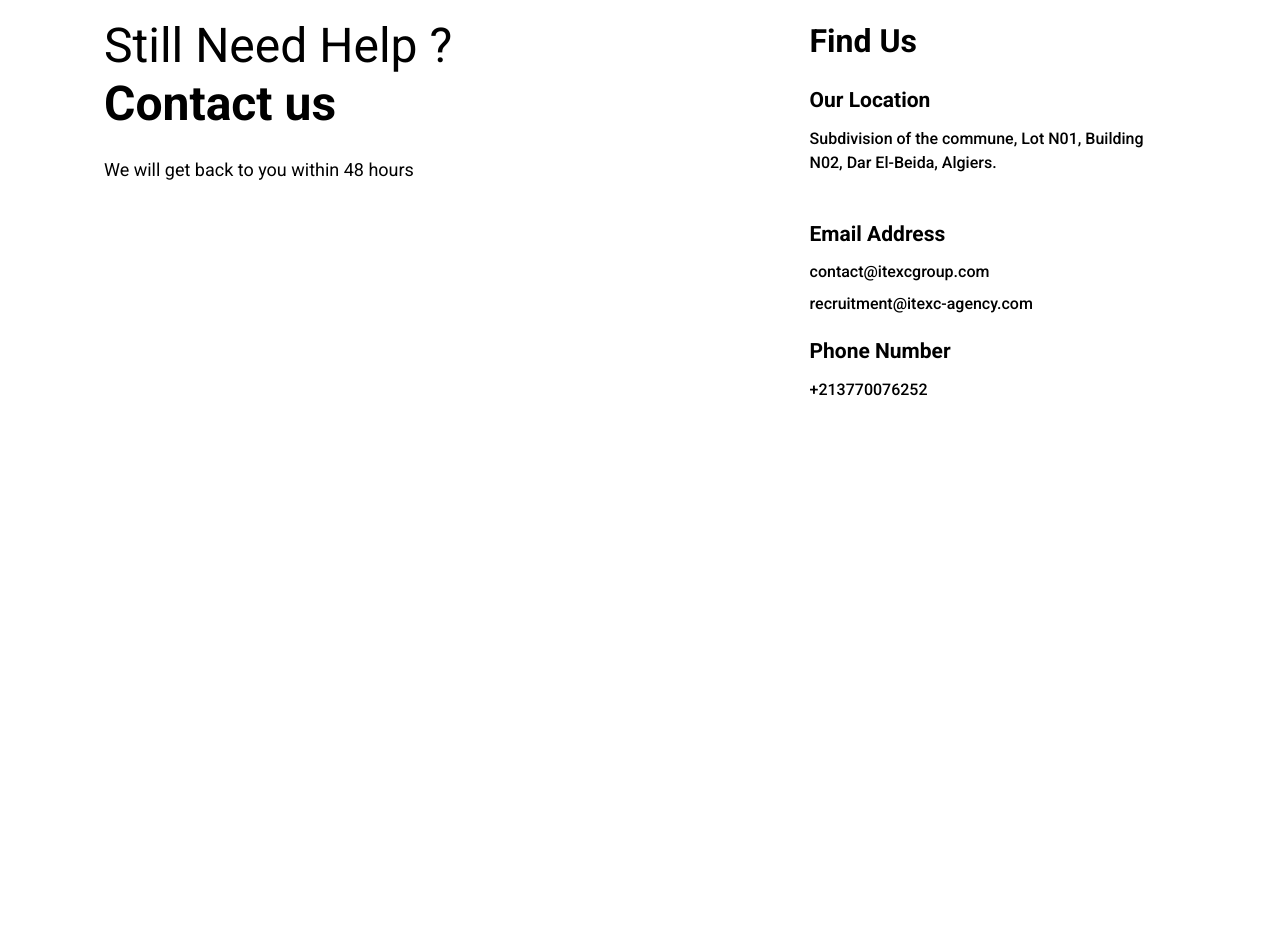
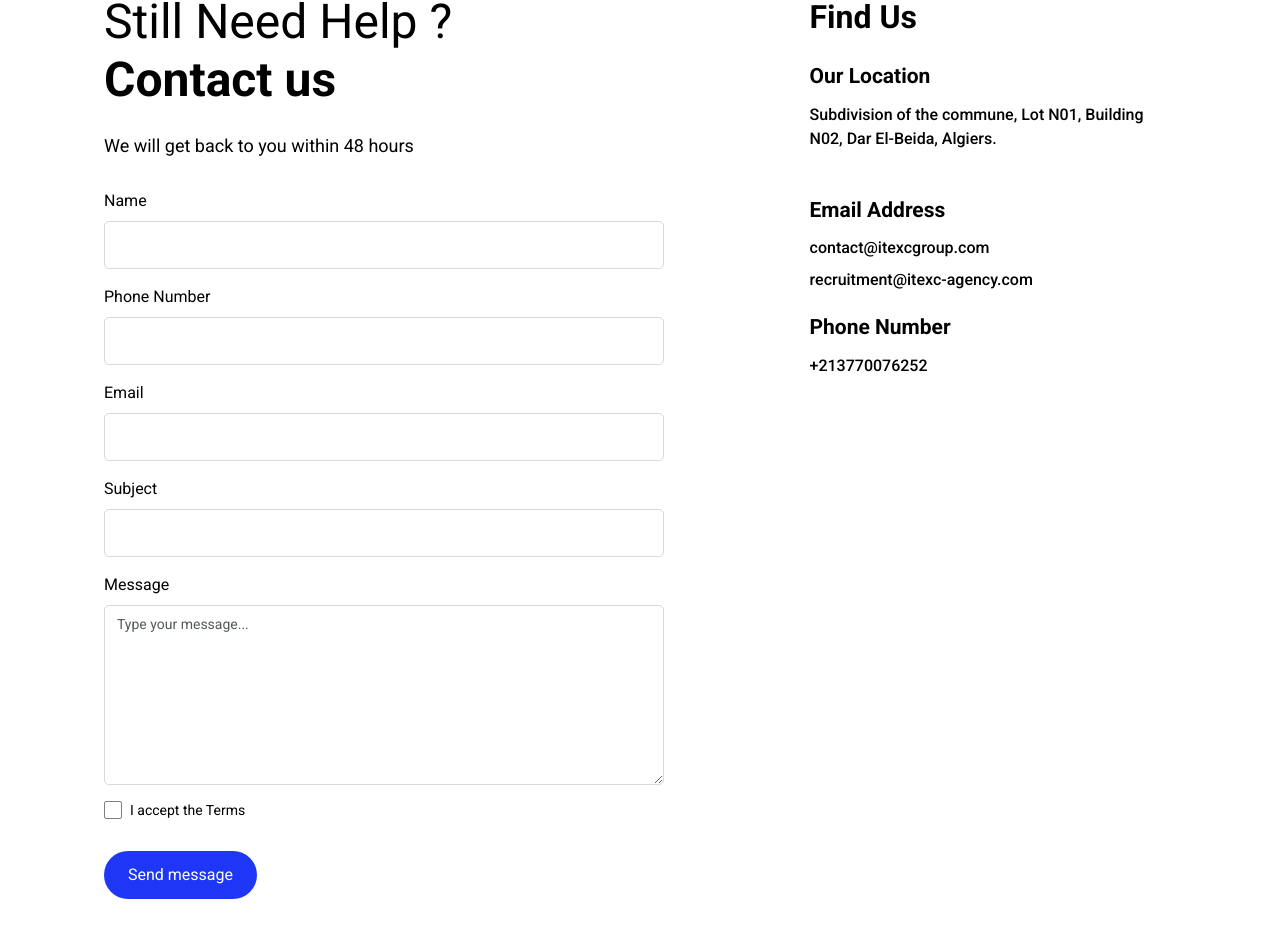
Before and after one commit to AdemBendjama/itexc-landing-page, a Next.js app: page / in a window 1280 px wide. Shown: the part 5849-6786 px from the top of the page. Built offline with nearby package versions, Linux system fonts and the light colour scheme.

Commit message:
customize shadcn ui and colors, complete contact us form design and validation

```diff
--- a/package.json
+++ b/package.json
@@ -12,6 +12,7 @@
     "@hookform/resolvers": "^3.9.0",
     "@next/font": "^14.2.5",
     "@radix-ui/react-avatar": "^1.1.0",
+    "@radix-ui/react-checkbox": "^1.1.1",
     "@radix-ui/react-label": "^2.1.0",
     "@radix-ui/react-slot": "^1.1.0",
     "@types/react-slick": "^0.23.13",
--- /dev/null
+++ b/src/components/forms/contact-us-form.tsx
@@ -0,0 +1,174 @@
+"use client";
+
+import {
+  Form,
+  FormControl,
+  FormDescription,
+  FormField,
+  FormItem,
+  FormLabel,
+  FormMessage,
+} from "../ui/form";
+import { Button } from "../ui/button";
+import { zodResolver } from "@hookform/resolvers/zod";
+import { useForm } from "react-hook-form";
+import { z } from "zod";
+import { Input } from "../ui/input";
+import { Textarea } from "../ui/textarea";
+import { Checkbox } from "../ui/checkbox";
+
+const formSchema = z.object({
+  name: z
+    .string()
+    .min(1, { message: "Name is required" })
+    .max(100, { message: "Name must be less than 100 characters" }),
+  phone: z.string().regex(/^[0-9]{10}$/, {
+    message: "Phone number must be exactly 10 digits",
+  }),
+  email: z.string().email({ message: "Invalid email address" }),
+  subject: z
+    .string()
+    .min(1, { message: "Subject is required" })
+    .max(150, { message: "Subject must be less than 150 characters" }),
+  message: z
+    .string()
+    .min(1, { message: "Message is required" })
+    .max(500, { message: "Message must be less than 500 characters" }),
+  agreeToTerms: z
+    .boolean()
+    .refine((val) => val === true, { message: "You must agree to the terms" }),
+});
+
+function ContactUsForm() {
+  const form = useForm<z.infer<typeof formSchema>>({
+    resolver: zodResolver(formSchema),
+    defaultValues: {
+      name: "",
+      phone: "",
+      email: "",
+      subject: "",
+      message: "",
+      agreeToTerms: false,
+    },
+  });
+
+  function onSubmit(values: z.infer<typeof formSchema>) {
+    console.log(values);
+  }
+
+  return (
+    <Form {...form}>
+      <form onSubmit={form.handleSubmit(onSubmit)} className="w-full space-y-4">
+        <FormField
+          control={form.control}
+          name="name"
+          render={({ field }) => (
+            <FormItem>
+              <FormLabel className="text-base font-normal leading-[150%]">
+                Name
+              </FormLabel>
+              <FormControl>
+                <Input {...field} />
+              </FormControl>
+              <FormMessage />
+            </FormItem>
+          )}
+        />
+
+        <FormField
+          control={form.control}
+          name="phone"
+          render={({ field }) => (
+            <FormItem>
+              <FormLabel className="text-base font-normal leading-[150%]">
+                Phone Number
+              </FormLabel>
+              <FormControl>
+                <Input {...field} />
+              </FormControl>
+              <FormMessage />
+            </FormItem>
+          )}
+        />
+
+        <FormField
+          control={form.control}
+          name="email"
+          render={({ field }) => (
+            <FormItem>
+              <FormLabel className="text-base font-normal leading-[150%]">
+                Email
+              </FormLabel>
+              <FormControl>
+                <Input {...field} />
+              </FormControl>
+              <FormMessage />
+            </FormItem>
+          )}
+        />
+
+        <FormField
+          control={form.control}
+          name="subject"
+          render={({ field }) => (
+            <FormItem>
+              <FormLabel className="text-base font-normal leading-[150%]">
+                Subject
+              </FormLabel>
+              <FormControl>
+                <Input {...field} />
+              </FormControl>
+              <FormMessage />
+            </FormItem>
+          )}
+        />
+
+        <FormField
+          control={form.control}
+          name="message"
+          render={({ field }) => (
+            <FormItem>
+              <FormLabel className="text-base font-normal leading-[150%]">
+                Message
+              </FormLabel>
+              <FormControl>
+                <Textarea placeholder="Type your message..." {...field} />
+              </FormControl>
+              <FormMessage />
+            </FormItem>
+          )}
+        />
+
+        <FormField
+          control={form.control}
+          name="agreeToTerms"
+          render={({ field }) => (
+            <FormItem className="flex items-center gap-[0.5rem] space-y-0">
+              <FormControl>
+                <Checkbox
+                  checked={field.value}
+                  onCheckedChange={field.onChange}
+                />
+              </FormControl>
+              <FormLabel className="text-[0.875rem] font-normal leading-[0] hover:cursor-pointer">
+                I accept the Terms
+              </FormLabel>
+            </FormItem>
+          )}
+        />
+
+        <div className="pt-[1rem]">
+          <Button
+            variant="submit-second"
+            type="submit"
+            className="rounded-[150px] px-[1.5rem] py-[0.75rem] h-[3rem] text-base font-normal leading-[150%]"
+          >
+            Send message
+          </Button>
+        </div>
+      </form>
+    </Form>
+  );
+}
+
+export default ContactUsForm;
--- a/src/components/ui/checkbox.tsx
+++ b/src/components/ui/checkbox.tsx
@@ -1,10 +1,10 @@
-"use client"
+"use client";
 
-import * as React from "react"
-import * as CheckboxPrimitive from "@radix-ui/react-checkbox"
-import { Check } from "lucide-react"
+import * as React from "react";
+import * as CheckboxPrimitive from "@radix-ui/react-checkbox";
+import { Check } from "lucide-react";
 
-import { cn } from "@/lib/utils"
+import { cn } from "@/lib/utils";
 
 const Checkbox = React.forwardRef<
   React.ElementRef<typeof CheckboxPrimitive.Root>,
@@ -13,7 +13,7 @@ const Checkbox = React.forwardRef<
   <CheckboxPrimitive.Root
     ref={ref}
     className={cn(
-      "peer h-4 w-4 shrink-0 rounded-sm border border-primary ring-offset-background focus-visible:outline-none focus-visible:ring-2 focus-visible:ring-ring focus-visible:ring-offset-2 disabled:cursor-not-allowed disabled:opacity-50 data-[state=checked]:bg-primary data-[state=checked]:text-primary-foreground",
+      "peer h-[1.125rem] w-[1.125rem] shrink-0 rounded-[2px] border border-checkbox ring-offset-background focus-visible:outline-none focus-visible:ring-2 focus-visible:ring-ring focus-visible:ring-offset-2 disabled:cursor-not-allowed disabled:opacity-50 data-[state=checked]:border-0 data-[state=checked]:bg-blue data-[state=checked]:text-blue-foreground",
       className
     )}
     {...props}
@@ -24,7 +24,7 @@ const Checkbox = React.forwardRef<
       <Check className="h-4 w-4" />
     </CheckboxPrimitive.Indicator>
   </CheckboxPrimitive.Root>
-))
-Checkbox.displayName = CheckboxPrimitive.Root.displayName
+));
+Checkbox.displayName = CheckboxPrimitive.Root.displayName;
 
-export { Checkbox }
+export { Checkbox };
--- a/src/components/ui/input.tsx
+++ b/src/components/ui/input.tsx
@@ -1,6 +1,6 @@
-import * as React from "react"
+import * as React from "react";
 
-import { cn } from "@/lib/utils"
+import { cn } from "@/lib/utils";
 
 export interface InputProps
   extends React.InputHTMLAttributes<HTMLInputElement> {}
@@ -11,15 +11,15 @@ const Input = React.forwardRef<HTMLInputElement, InputProps>(
       <input
         type={type}
         className={cn(
-          "flex h-10 w-full rounded-md border border-input bg-background px-3 py-2 text-sm ring-offset-background file:border-0 file:bg-transparent file:text-sm file:font-medium placeholder:text-muted-foreground focus-visible:outline-none focus-visible:ring-2 focus-visible:ring-ring focus-visible:ring-offset-2 disabled:cursor-not-allowed disabled:opacity-50",
+          "flex h-[3rem] w-full rounded-[5px] border border-input bg-background px-[0.75rem] py-[0.75rem] text-sm ring-offset-background file:border-0 file:bg-transparent file:text-sm file:font-medium placeholder:text-muted-foreground focus-visible:outline-none focus-visible:ring-2 focus-visible:ring-ring focus-visible:ring-offset-0 focus-visible:border-0 disabled:cursor-not-allowed disabled:opacity-50",
           className
         )}
         ref={ref}
         {...props}
       />
-    )
+    );
   }
-)
-Input.displayName = "Input"
+);
+Input.displayName = "Input";
 
-export { Input }
+export { Input };
--- a/src/components/ui/sections/contact-us-section.tsx
+++ b/src/components/ui/sections/contact-us-section.tsx
@@ -1,7 +1,9 @@
+import ContactUsForm from "@/components/forms/contact-us-form";
+
 function ContactUsSection() {
   return (
     <div className="bg-white text-black">
-      <div className="pt-[9.5rem] pb-[3.125rem] px-[2.125rem] flex gap-[3rem] h-[69rem] 2xl:w-[1300px] 2xl:mx-auto xl:mx-[4.375rem] lg:mx-[5%] mx-[1rem]">
+      <div className="pt-[8rem] pb-[3.125rem] px-[2.125rem] flex gap-[3rem] 2xl:w-[1300px] 2xl:mx-auto xl:mx-[4.375rem] lg:mx-[5%] mx-[1rem]">
         <div className="w-[48rem] flex flex-col gap-[1.875rem]">
           <div className="flex flex-col gap-[1.5rem]">
             <span className="text-[3rem] font-normal leading-[120%]">
@@ -12,7 +14,9 @@ function ContactUsSection() {
               We will get back to you within 48 hours
             </span>
           </div>
-          <div></div>
+          <div className="w-[35rem]">
+            <ContactUsForm />
+          </div>
         </div>
         <div className="w-[26.75rem] flex flex-col gap-[1.25rem]">
           <span className="text-[2rem] font-semibold leading-[150%]">
--- a/src/components/ui/textarea.tsx
+++ b/src/components/ui/textarea.tsx
@@ -1,6 +1,6 @@
-import * as React from "react"
+import * as React from "react";
 
-import { cn } from "@/lib/utils"
+import { cn } from "@/lib/utils";
 
 export interface TextareaProps
   extends React.TextareaHTMLAttributes<HTMLTextAreaElement> {}
@@ -10,15 +10,15 @@ const Textarea = React.forwardRef<HTMLTextAreaElement, TextareaProps>(
     return (
       <textarea
         className={cn(
-          "flex min-h-[80px] w-full rounded-md border border-input bg-background px-3 py-2 text-sm ring-offset-background placeholder:text-muted-foreground focus-visible:outline-none focus-visible:ring-2 focus-visible:ring-ring focus-visible:ring-offset-2 disabled:cursor-not-allowed disabled:opacity-50",
+          "flex min-h-[180px] w-full rounded-[5px] border border-input bg-background px-3 py-2 text-sm ring-offset-background placeholder:text-muted-foreground focus-visible:outline-none focus-visible:ring-2 focus-visible:ring-ring focus-visible:ring-offset-0 focus-visible:border-0 disabled:cursor-not-allowed disabled:opacity-50",
           className
         )}
         ref={ref}
         {...props}
       />
-    )
+    );
   }
-)
-Textarea.displayName = "Textarea"
+);
+Textarea.displayName = "Textarea";
 
-export { Textarea }
+export { Textarea };
--- a/src/styles/globals.css
+++ b/src/styles/globals.css
@@ -4,6 +4,10 @@
 
 @layer base {
   :root {
+    --background: 0 0% 100%;
+    --foreground: 0 0% 0%;
+    --ring: 0 0% 70%;
+    --checkbox: 0 0% 50%;
     --submit: 237 92% 54%;
     --submit-foreground: 0 0% 100%;
     --submit-second: 233 92% 54%;
@@ -16,6 +20,12 @@
     --cyan-foreground: 0 0% 100%;
     --orange: 30 92% 53%;
     --orange-foreground: 0 0% 100%;
+    --input: 0 0 85%;
+    --destructive: 0 100% 30%;
+    --destructive-foreground: 213.8 5% 90%;
+    --muted: 175.8 30% 85%;
+    --muted-foreground: 213.8 5% 35%;
+
   }
 }
 
--- a/tailwind.config.ts
+++ b/tailwind.config.ts
@@ -63,6 +63,7 @@ const config = {
         border: "hsl(var(--border))",
         input: "hsl(var(--input))",
         ring: "hsl(var(--ring))",
+        checkbox: "hsl(var(--checkbox))",
         background: "hsl(var(--background))",
         foreground: "hsl(var(--foreground))",
         primary: {
```
Also changed, not shown: 1 other file (tests, documents, lock files or other folders).
